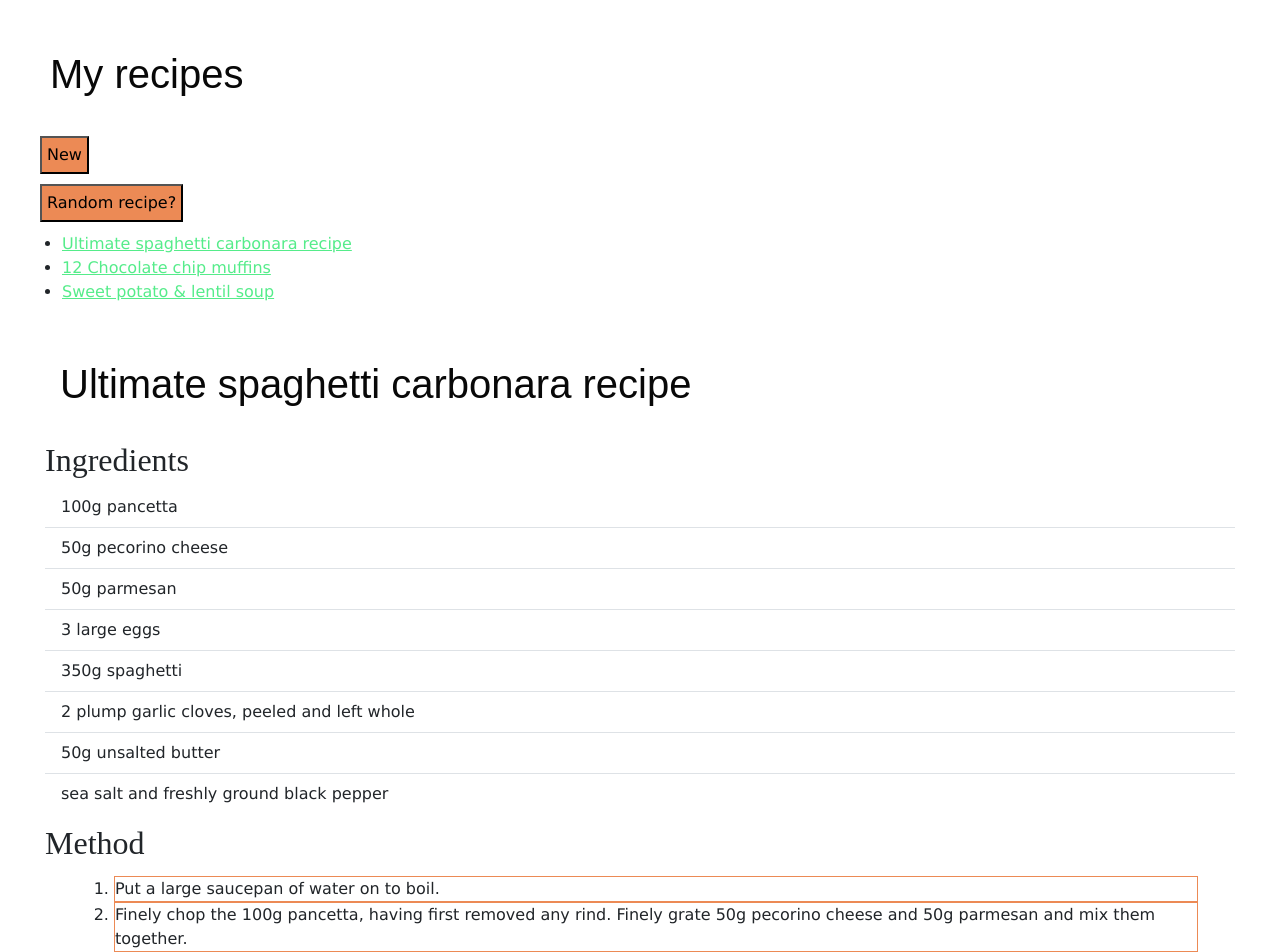
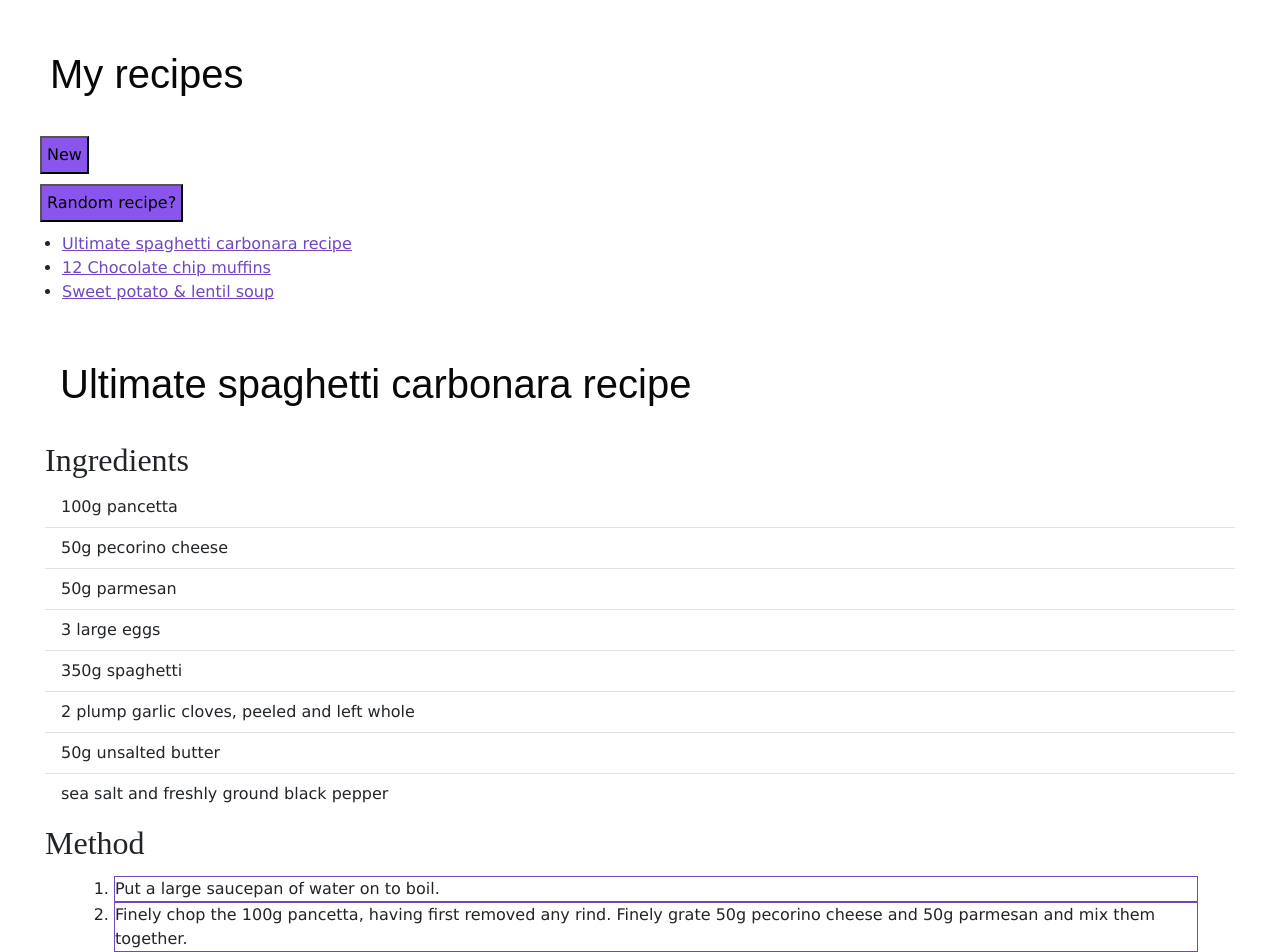
Before and after one commit to acmainier/recipes, a React (Vite) app: page /recipes/0 in a window 1280 px wide. Shown: the top 952 px of the page. Built offline with nearby package versions, Linux system fonts and the light colour scheme.

Commit message:
CSS update

```diff
--- a/src/Recipe.css
+++ b/src/Recipe.css
@@ -27,16 +27,16 @@ label {
 
 button {
   padding: 5px;
-  background-color: #ec8a55;
+  background-color: #8a55ec;
   margin: 5px;
 }
 
 a {
-  color: #55ec8a;
+  color: #7146c1;
 }
 
 .my-card {
-  border: 1px solid #ec8a55;
+  border: 1px solid #7146c1;
   /* border-radius: 10px;
     padding: 10px;
     box-shadow: 2px 2px 20px 1px rgba(0, 0, 255, .2); */
```
